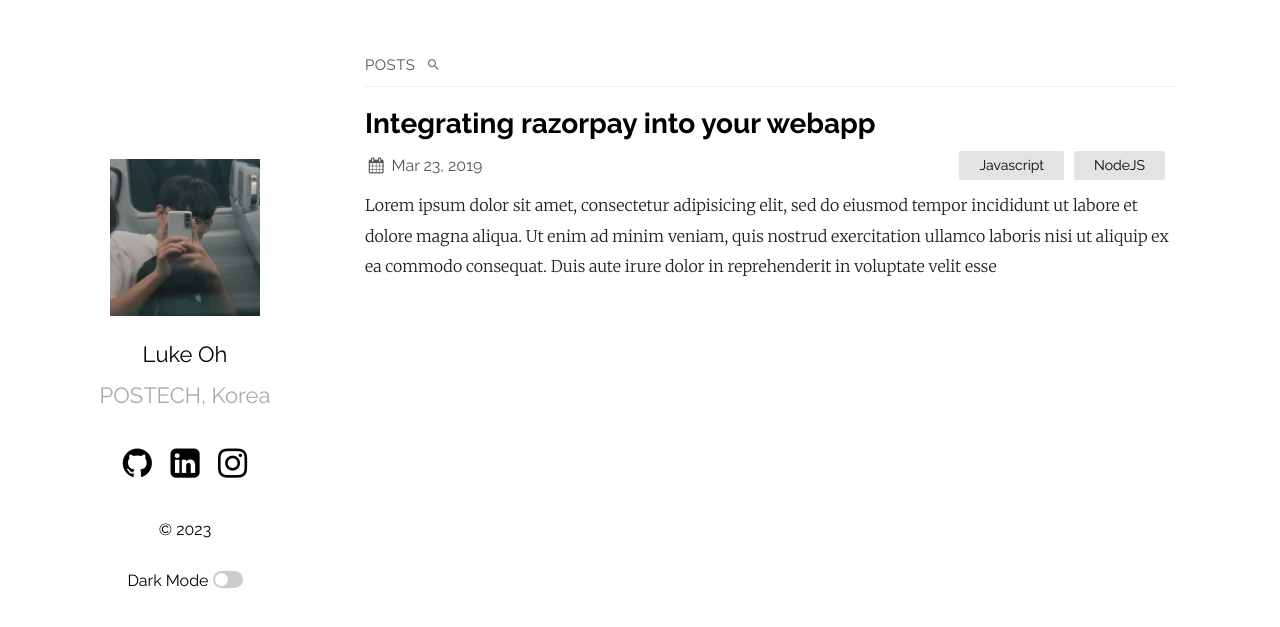
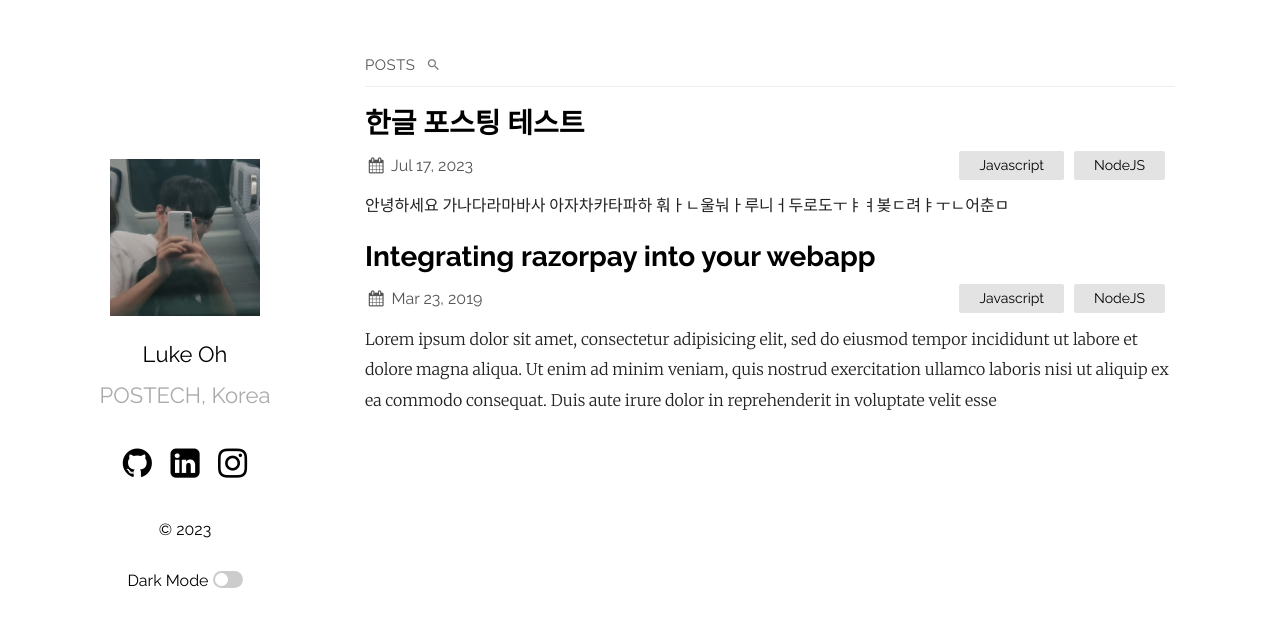
Before and after one commit to owjxyz/owjxyz.github.io, a Jekyll site: the page built from index.md, in a window 1280 px wide. Shown: the top 627 px of the page. Built offline with Jekyll 4.4.1, drawn with Linux system fonts in a browser that asks for light colours.

Commit message:
post test

````diff
--- a/_posts/home.markdown
+++ b/_posts/2023-07-17-korean-test.markdown
@@ -1,10 +1,12 @@
 ---
 layout: post
-title:  "한글 포스트 테스트"
-date:   2023-07-17 22:07:36 +0900
+title:  "한글 포스팅 테스트"
+date:   2023-07-17 22:11:36 +0900
 categories: Javascript NodeJS
 ---
-테스트가나다라마바사 아자차카타파하
+안녕하세요
+가나다라마바사 아자차카타파하
+훠ㅏㄴ울눠ㅏ루니ㅓ두로도ㅜㅑㅕ봊ㄷ려ㅑㅜㄴ어춘ㅁ
 
 ```javascript
 const Razorpay = require('razorpay');
````
